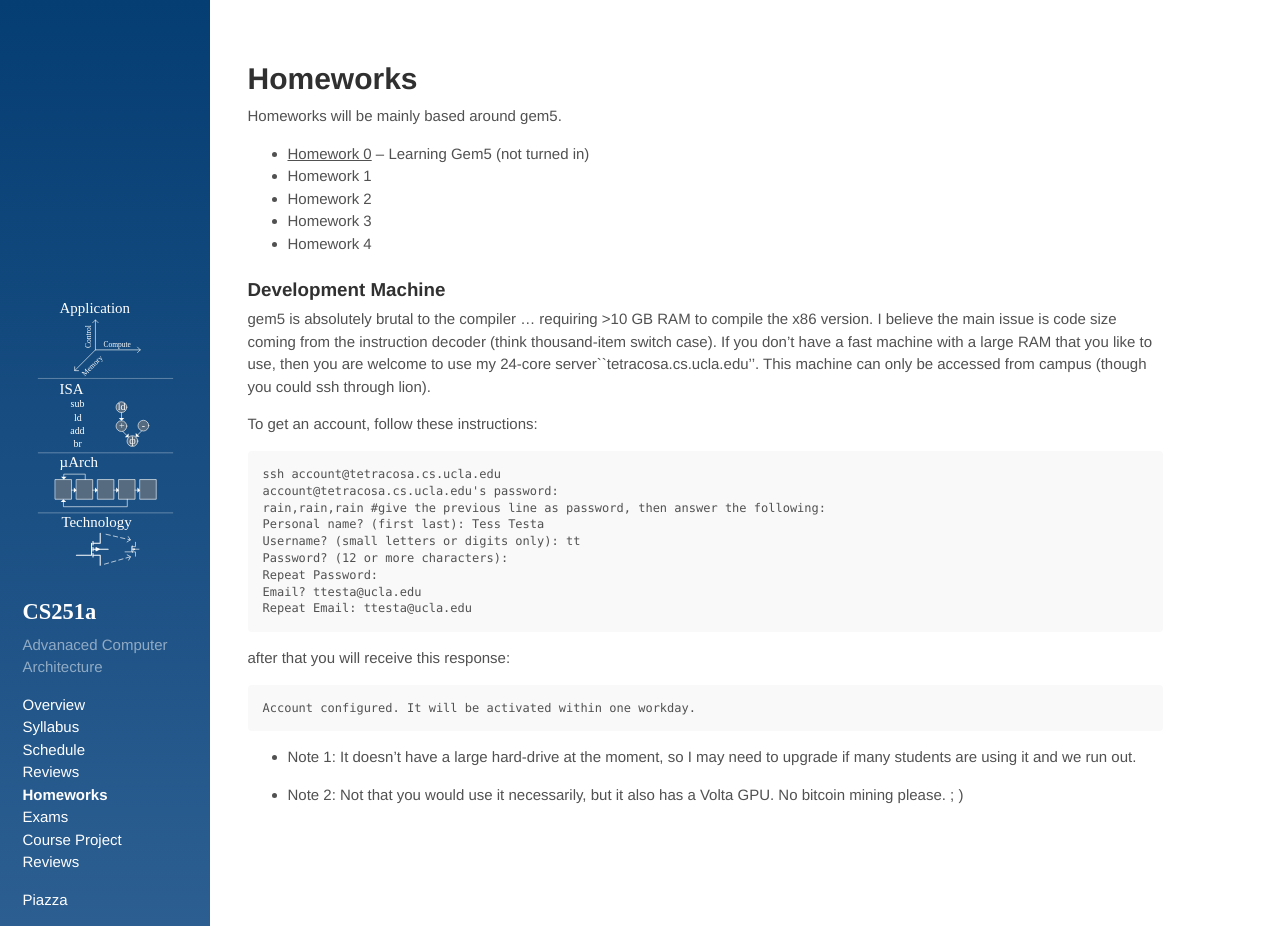
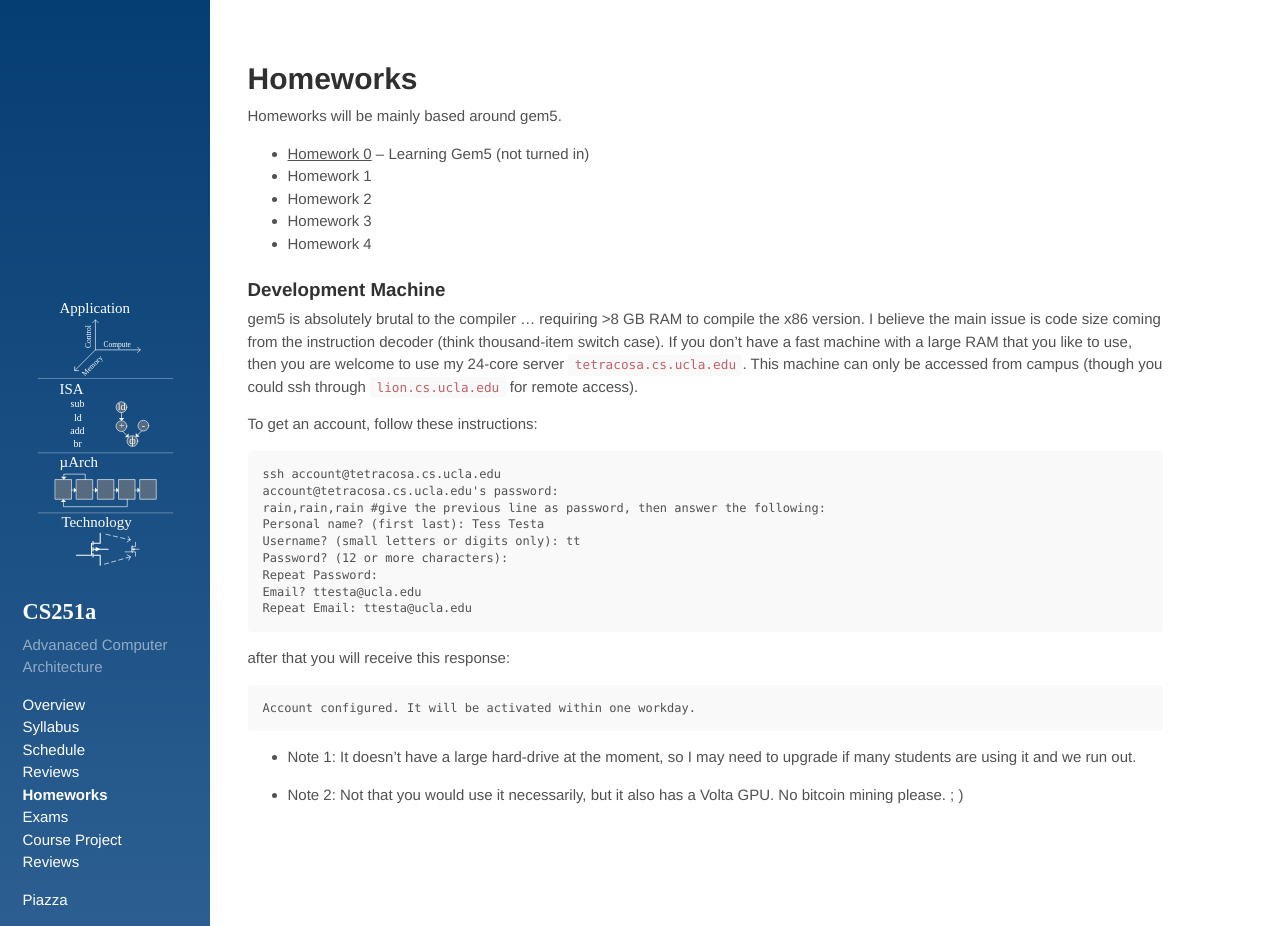
Before and after one commit to PolyArch/cs259, a Jekyll site: the page built from 05-homeworks.md, in a window 1280 px wide and 926 px high. Built offline with Jekyll 4.4.1, drawn with Linux system fonts in a browser that asks for light colours.

Commit message:
homeworks

````diff
--- a/05-homeworks.md
+++ b/05-homeworks.md
@@ -13,11 +13,12 @@ Homeworks will be mainly based around gem5.
 
 ### Development Machine
 
-gem5 is absolutely brutal to the compiler ... requiring >10 GB
-RAM to compile the x86 version.  I believe the main issue is code size coming from the instruction decoder (think thousand-item
-switch case).  If you don't have a fast
-machine with a large RAM that you like to use, then you are
-welcome to use my 24-core server``tetracosa.cs.ucla.edu''.  This machine can only be accessed from campus (though you could ssh through lion).
+gem5 is absolutely brutal to the compiler ... requiring >8 GB RAM to compile
+the x86 version.  I believe the main issue is code size coming from the
+instruction decoder (think thousand-item switch case).  If you don't have a
+fast machine with a large RAM that you like to use, then you are welcome to use
+my 24-core server ```tetracosa.cs.ucla.edu```.  This machine can only be accessed
+from campus (though you could ssh through ```lion.cs.ucla.edu``` for remote access).
 
 To get an account, follow these instructions:
 
````
